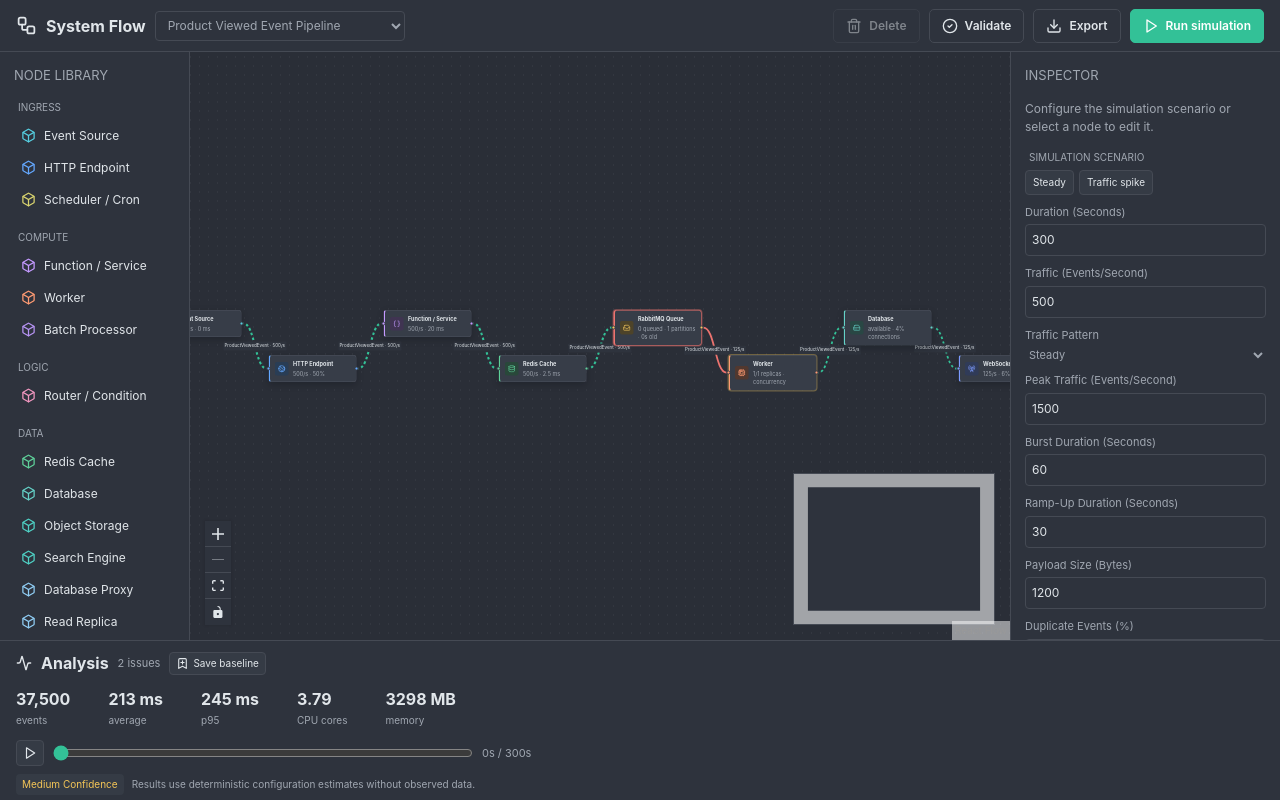
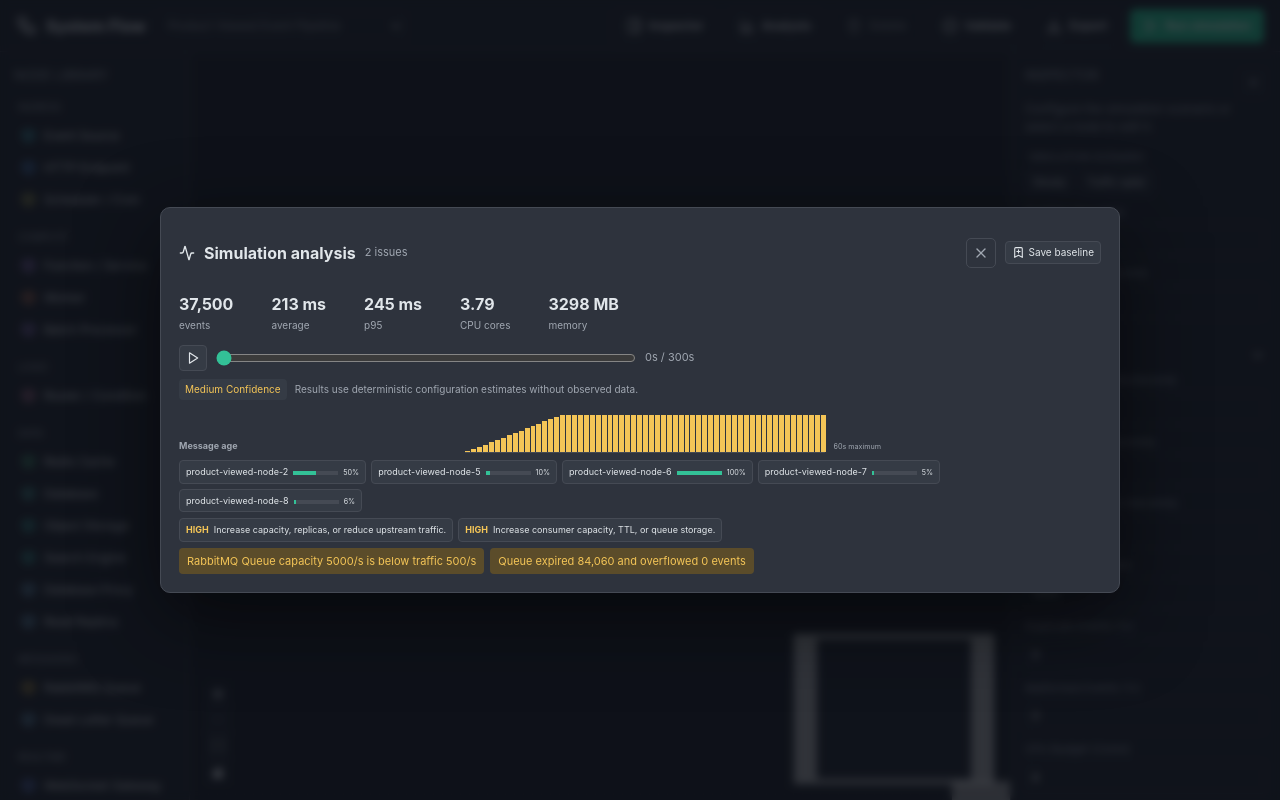
Before and after one commit to MohamadAlzoubi/system-flow, a React (Vite) app: page / in a window 1280 px wide. Both pictures are taken after a click on the button "Run simulation". Built offline with nearby package versions, Linux system fonts and the light colour scheme.

Commit message:
UIUX update

```diff
--- a/src/app/App.tsx
+++ b/src/app/App.tsx
@@ -3,17 +3,20 @@ import { NodeInspector } from "../flow-builder/inspector/NodeInspector"
 import { AnalysisPanel } from "../flow-builder/panels/AnalysisPanel"
 import { NodeLibrarySidebar } from "../flow-builder/sidebar/NodeLibrarySidebar"
 import { FlowToolbar } from "../flow-builder/toolbar/FlowToolbar"
+import { useFlowEditorStore } from "../store/flow-editor.store"
 
 export default function App() {
+  const isInspectorOpen = useFlowEditorStore((state) => state.isInspectorOpen)
+  const isAnalysisOpen = useFlowEditorStore((state) => state.isAnalysisOpen)
   return (
     <main>
       <FlowToolbar />
-      <div className="workspace">
+      <div className={`workspace ${isInspectorOpen ? "" : "inspector-closed"}`}>
         <NodeLibrarySidebar />
         <FlowCanvas />
-        <NodeInspector />
+        {isInspectorOpen && <NodeInspector />}
       </div>
-      <AnalysisPanel />
+      {isAnalysisOpen && <AnalysisPanel />}
     </main>
   )
 }
--- a/src/flow-builder/inspector/ConfigForm.tsx
+++ b/src/flow-builder/inspector/ConfigForm.tsx
@@ -24,6 +24,49 @@ const recommendedRanges: Record<string, string> = {
   outagePercent: "Use 0 for baseline; 1–20 for failure scenarios",
 }
 
+const fieldDescriptions: Record<string, string> = {
+  concurrency: "Maximum jobs one replica can process at the same time.",
+  replicas: "Number of service instances available at the start of the run.",
+  failureRate: "Expected fraction of operations that fail before retrying.",
+  timeoutMs: "Maximum time allowed before an operation is treated as failed.",
+  averageProcessingMs: "Typical time needed to process one job.",
+  maxInFlight: "Maximum accepted work that may be waiting or executing.",
+  retryCount: "Maximum number of additional attempts after the first failure.",
+  retryBackoffMs: "Delay before the first retry; later retries grow exponentially.",
+  retryJitterPercent: "Randomizes retry timing to reduce synchronized retry storms.",
+  prefetch: "Messages reserved by each consumer before acknowledgement.",
+  maxQueueSize: "Maximum messages retained before overflow handling begins.",
+  messageTtlMs: "Maximum time a message may wait before it expires.",
+  connectionPoolSize: "Database connections this component keeps ready for work.",
+  storageIops: "Maximum storage input/output operations available each second.",
+  cacheHitPercentage: "Requests served without reaching the backing datastore.",
+  replicationLagMs: "Delay before replica data catches up with the primary.",
+  bandwidthMbps: "Maximum network transfer capacity in megabits per second.",
+}
+
+function fieldGroup(key: string): string {
+  if (/latency|timeout|delay|duration|interval|ttl|processing|backoff|lag/i.test(key)) {
+    return "Timing"
+  }
+  if (/failure|retry|durable|ack|dead|outage|circuit|health/i.test(key)) {
+    return "Reliability"
+  }
+  if (
+    /capacity|concurrency|replica|connection|throughput|rate|memory|cpu|iops|size|prefetch|partition|bandwidth/i.test(
+      key,
+    )
+  ) {
+    return "Capacity"
+  }
+  return "General"
+}
+
+function describeField(key: string): string {
+  if (fieldDescriptions[key]) return fieldDescriptions[key]
+  const label = key.replace(/([A-Z])/g, " $1").toLowerCase()
+  return `Controls the ${label} used by this node during deterministic simulation.`
+}
+
 export function ConfigForm({ node, definition, onSave }: ConfigFormProps) {
   const {
     register,
@@ -48,12 +91,24 @@ export function ConfigForm({ node, definition, onSave }: ConfigFormProps) {
     }
     onSave(result.data as Record<string, unknown>)
   }
+  const groupedFields = Object.entries(node.config).reduce(
+    (groups, entry) => {
+      const group = fieldGroup(entry[0])
+      groups[group] = [...(groups[group] ?? []), entry]
+      return groups
+    },
+    {} as Record<string, Array<[string, unknown]>>,
+  )
 
   return (
     <form onSubmit={handleSubmit(submit)}>
-      {Object.entries(node.config).map(([key, value]) => (
+      {Object.entries(groupedFields).map(([group, fields]) => (
+        <fieldset className="config-group" key={group}>
+          <legend>{group}</legend>
+          {fields.map(([key, value]) => (
             <label htmlFor={`config-${key}`} key={key}>
-          <span>{key.replace(/([A-Z])/g, " $1")}</span>
+              <span className="field-label">{key.replace(/([A-Z])/g, " $1")}</span>
+              <small className="field-description">{describeField(key)}</small>
               {typeof value === "boolean" ? (
                 <input id={`config-${key}`} type="checkbox" {...register(key)} />
               ) : typeof value === "object" ? (
@@ -89,6 +144,8 @@ export function ConfigForm({ node, definition, onSave }: ConfigFormProps) {
               )}
             </label>
           ))}
+        </fieldset>
+      ))}
       <Button className="inspector-save" type="submit">
         Apply changes
       </Button>
--- a/src/flow-builder/inspector/NodeInspector.tsx
+++ b/src/flow-builder/inspector/NodeInspector.tsx
@@ -1,4 +1,4 @@
-import { Box, Cable } from "lucide-react"
+import { Box, Cable, X } from "lucide-react"
 import { nodeRegistry } from "../../node-registry"
 import { useFlowEditorStore } from "../../store/flow-editor.store"
 import { ConfigForm } from "./ConfigForm"
@@ -15,13 +15,23 @@ export function NodeInspector() {
     (state) => state.updateSimulationProfile,
   )
   const updateEdgeNetwork = useFlowEditorStore((state) => state.updateEdgeNetwork)
+  const setInspectorOpen = useFlowEditorStore((state) => state.setInspectorOpen)
   const node = graph.nodes.find((item) => item.id === selectedNodeId)
   const edge = graph.edges.find((item) => item.id === selectedEdgeId)
   const definition = node ? nodeRegistry.get(node.type) : undefined
 
   return (
     <aside className="inspector">
-      <h2>Inspector</h2>
+      <div className="inspector-head">
+        <h2>Inspector</h2>
+        <button
+          type="button"
+          onClick={() => setInspectorOpen(false)}
+          aria-label="Close inspector"
+        >
+          <X size={15} />
+        </button>
+      </div>
       {node && definition ? (
         <>
           <div className="inspector-title">
--- a/src/flow-builder/panels/AnalysisPanel.tsx
+++ b/src/flow-builder/panels/AnalysisPanel.tsx
@@ -44,6 +44,7 @@ export function AnalysisPanel() {
   const comparison = useFlowEditorStore((state) => state.simulationComparison)
   const captureBaseline = useFlowEditorStore((state) => state.captureSimulationBaseline)
   const clearBaseline = useFlowEditorStore((state) => state.clearSimulationBaseline)
+  const setAnalysisOpen = useFlowEditorStore((state) => state.setAnalysisOpen)
   const [playing, setPlaying] = useState(false)
   const duration = result?.timeline.at(-1)?.timeSeconds ?? 0
   const queueAgeSeries =
@@ -72,12 +73,34 @@ export function AnalysisPanel() {
     return () => window.clearInterval(timer)
   }, [playing, result, setSimulationTime, simulationTime])
 
+  useEffect(() => {
+    const closeOnEscape = (event: KeyboardEvent) => {
+      if (event.key === "Escape") setAnalysisOpen(false)
+    }
+    window.addEventListener("keydown", closeOnEscape)
+    return () => window.removeEventListener("keydown", closeOnEscape)
+  }, [setAnalysisOpen])
+
   return (
-    <section className="results">
+    <div className="analysis-backdrop">
+      <section
+        className="results analysis-modal"
+        role="dialog"
+        aria-modal="true"
+        aria-labelledby="analysis-title"
+      >
         <div className="results-head">
           <Activity size={16} />
-        <strong>Analysis</strong>
+          <strong id="analysis-title">Simulation analysis</strong>
           <span>{issues.length} issues</span>
+          <button
+            className="modal-close"
+            type="button"
+            onClick={() => setAnalysisOpen(false)}
+            aria-label="Close analysis"
+          >
+            <X size={16} />
+          </button>
           {result && !baseline && (
             <button className="baseline-action" type="button" onClick={captureBaseline}>
               <BookmarkPlus size={13} /> Save baseline
@@ -243,5 +266,6 @@ export function AnalysisPanel() {
           )}
         </div>
       </section>
+    </div>
   )
 }
--- a/src/flow-builder/toolbar/FlowToolbar.tsx
+++ b/src/flow-builder/toolbar/FlowToolbar.tsx
@@ -1,4 +1,12 @@
-import { CheckCircle2, Download, Play, Trash2, Workflow } from "lucide-react"
+import {
+  BarChart3,
+  CheckCircle2,
+  Download,
+  PanelRight,
+  Play,
+  Trash2,
+  Workflow,
+} from "lucide-react"
 import { Button } from "../../components/ui/button"
 import { runSimulation, validateFlow } from "../../engine"
 import {
@@ -22,6 +30,9 @@ export function FlowToolbar() {
   const selectedEdgeId = useFlowEditorStore((state) => state.selectedEdgeId)
   const removeNodes = useFlowEditorStore((state) => state.removeNodes)
   const removeEdges = useFlowEditorStore((state) => state.removeEdges)
+  const isInspectorOpen = useFlowEditorStore((state) => state.isInspectorOpen)
+  const setInspectorOpen = useFlowEditorStore((state) => state.setInspectorOpen)
+  const setAnalysisOpen = useFlowEditorStore((state) => state.setAnalysisOpen)
 
   const exportFlow = () => {
     const blob = new Blob([JSON.stringify(graph, null, 2)], {
@@ -54,9 +65,25 @@ export function FlowToolbar() {
             </option>
           ))}
         </select>
-        {isDirty && <span className="dirty">Unsaved</span>}
+        {isDirty && <span className="dirty">Saved locally</span>}
       </div>
       <div className="actions">
+        <Button
+          variant="outline"
+          onClick={() => setInspectorOpen(!isInspectorOpen)}
+          title={isInspectorOpen ? "Close inspector" : "Open inspector"}
+        >
+          <PanelRight size={16} />
+          Inspector
+        </Button>
+        <Button
+          variant="outline"
+          onClick={() => setAnalysisOpen(true)}
+          title="Open simulation analysis"
+        >
+          <BarChart3 size={16} />
+          Analysis
+        </Button>
         <Button
           className="delete-action"
           variant="outline"
@@ -89,6 +116,7 @@ export function FlowToolbar() {
             const result = runSimulation(graph, nodeRegistry)
             setIssues(result.warnings)
             setResult(result)
+            setAnalysisOpen(true)
           }}
         >
           <Play size={16} />
--- a/src/store/flow-editor.store.ts
+++ b/src/store/flow-editor.store.ts
@@ -1,3 +1,4 @@
+import { z } from "zod"
 import { create } from "zustand"
 import type {
   FlowEdge,
@@ -24,6 +25,8 @@ type FlowEditorState = {
   simulationTimeSeconds: number
   validationIssues: ValidationIssue[]
   isDirty: boolean
+  isInspectorOpen: boolean
+  isAnalysisOpen: boolean
   setGraph: (graph: FlowGraph) => void
   setSelectedNode: (id: string | null) => void
   setSelectedEdge: (id: string | null) => void
@@ -45,10 +48,63 @@ type FlowEditorState = {
   captureSimulationBaseline: () => void
   clearSimulationBaseline: () => void
   setSimulationTimeSeconds: (timeSeconds: number) => void
+  setInspectorOpen: (open: boolean) => void
+  setAnalysisOpen: (open: boolean) => void
+}
+
+const storageKey = "system-flow.graph.v1"
+const savedGraphSchema = z
+  .object({
+    id: z.string(),
+    name: z.string(),
+    nodes: z.array(
+      z
+        .object({
+          id: z.string(),
+          type: z.string(),
+          position: z.object({ x: z.number(), y: z.number() }),
+          config: z.record(z.string(), z.unknown()),
+        })
+        .passthrough(),
+    ),
+    edges: z.array(
+      z
+        .object({
+          id: z.string(),
+          fromNodeId: z.string(),
+          toNodeId: z.string(),
+          dataType: z.string(),
+        })
+        .passthrough(),
+    ),
+    dataContracts: z.array(z.unknown()),
+    simulationProfile: z
+      .object({
+        durationSeconds: z.number(),
+        cpuCores: z.number(),
+        memoryMb: z.number(),
+        networkLatencyMs: z.number(),
+        requestsPerSecond: z.number(),
+        trafficPattern: z.enum(["steady", "burst", "daily-peak", "random"]),
+      })
+      .passthrough(),
+  })
+  .passthrough()
+
+function loadSavedGraph(): FlowGraph {
+  if (typeof window === "undefined") return productViewedFlow
+  try {
+    const value: unknown = JSON.parse(window.localStorage.getItem(storageKey) ?? "null")
+    const parsed = savedGraphSchema.safeParse(value)
+    if (parsed.success) return parsed.data as FlowGraph
+  } catch {
+    // Ignore invalid or outdated local data and use the bundled example.
+  }
+  return productViewedFlow
 }
 
 export const useFlowEditorStore = create<FlowEditorState>((set) => ({
-  graph: productViewedFlow,
+  graph: loadSavedGraph(),
   selectedNodeId: null,
   selectedEdgeId: null,
   activePanel: "analysis",
@@ -58,6 +114,8 @@ export const useFlowEditorStore = create<FlowEditorState>((set) => ({
   simulationTimeSeconds: 0,
   validationIssues: [],
   isDirty: false,
+  isInspectorOpen: true,
+  isAnalysisOpen: false,
   setGraph: (graph) =>
     set({
       graph,
@@ -201,4 +259,12 @@ export const useFlowEditorStore = create<FlowEditorState>((set) => ({
   clearSimulationBaseline: () =>
     set({ simulationBaseline: null, simulationComparison: null }),
   setSimulationTimeSeconds: (simulationTimeSeconds) => set({ simulationTimeSeconds }),
+  setInspectorOpen: (isInspectorOpen) => set({ isInspectorOpen }),
+  setAnalysisOpen: (isAnalysisOpen) => set({ isAnalysisOpen }),
 }))
+
+if (typeof window !== "undefined") {
+  useFlowEditorStore.subscribe((state) => {
+    window.localStorage.setItem(storageKey, JSON.stringify(state.graph))
+  })
+}
--- a/src/styles.css
+++ b/src/styles.css
@@ -43,7 +43,7 @@ select {
 main {
   height: 100vh;
   display: grid;
-  grid-template-rows: 52px 1fr 160px;
+  grid-template-rows: 52px 1fr;
 }
 
 header {
@@ -141,12 +141,34 @@ header {
   min-height: 0;
 }
 
+.workspace.inspector-closed {
+  grid-template-columns: 190px minmax(0, 1fr);
+}
+
 .palette,
 .inspector {
   background: hsl(var(--surface));
   overflow: auto;
   padding: 14px;
   border-right: 1px solid hsl(var(--border));
+}
+
+.inspector-head {
+  display: flex;
+  align-items: center;
+  justify-content: space-between;
+}
+
+.inspector-head button {
+  width: 26px;
+  height: 26px;
+  display: grid;
+  place-items: center;
+  color: hsl(var(--muted));
+  background: transparent;
+  border: 1px solid hsl(var(--border));
+  border-radius: 4px;
+  cursor: pointer;
 }
 
 .inspector {
@@ -388,6 +410,33 @@ h3 {
   text-transform: capitalize;
 }
 
+.config-group {
+  min-width: 0;
+  margin: 12px 0;
+  padding: 8px 10px;
+  border: 1px solid hsl(var(--border));
+  border-radius: 7px;
+}
+
+.config-group legend {
+  padding: 0 5px;
+  color: hsl(var(--foreground));
+  font-size: 10px;
+  font-weight: 700;
+  text-transform: uppercase;
+}
+
+.field-label {
+  color: hsl(var(--foreground));
+  font-weight: 600;
+}
+
+.field-description {
+  color: hsl(var(--muted));
+  line-height: 1.35;
+  text-transform: none;
+}
+
 .inspector input[type="checkbox"] {
   width: auto;
   justify-self: start;
@@ -445,6 +494,47 @@ h3 {
   overflow: auto;
   background: hsl(var(--surface));
   border-top: 1px solid hsl(var(--border));
+}
+
+.analysis-backdrop {
+  position: fixed;
+  inset: 0;
+  z-index: 100;
+  display: grid;
+  place-items: center;
+  padding: 24px;
+  background: rgb(5 8 14 / 72%);
+  backdrop-filter: blur(4px);
+}
+
+.analysis-modal {
+  width: min(960px, 94vw);
+  max-height: min(760px, 88vh);
+  padding: 18px;
+  border: 1px solid hsl(var(--border));
+  border-radius: 10px;
+  box-shadow: 0 24px 80px rgb(0 0 0 / 55%);
+}
+
+.results-head {
+  position: sticky;
+  top: -18px;
+  z-index: 1;
+  padding: 12px 0;
+  background: hsl(var(--surface));
+}
+
+.modal-close {
+  width: 30px;
+  height: 30px;
+  display: grid;
+  place-items: center;
+  margin-left: auto;
+  color: hsl(var(--muted));
+  background: transparent;
+  border: 1px solid hsl(var(--border));
+  border-radius: 5px;
+  cursor: pointer;
 }
 
 .results-head span {
```
Lines whose indentation alone changed are shown as unchanged.
